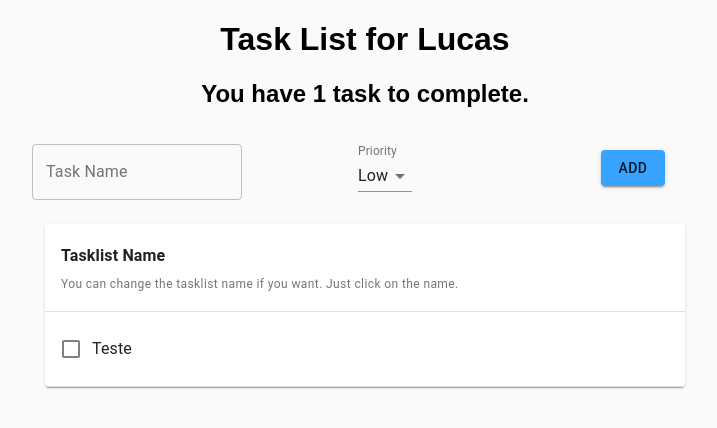
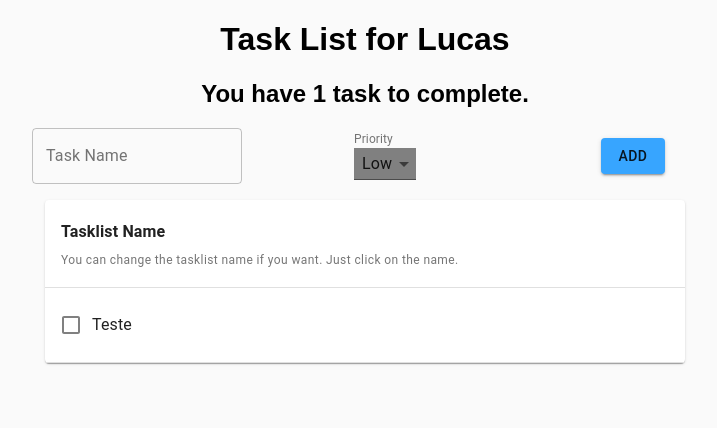
Before and after one commit to lucaspk/todolist-react, a React (Create React App) app in the folder my-app/: page / in a window 1280 px wide. Shown: the top 428 px of the page, without its empty margins (275-992 px from the left). Built offline with nearby package versions, Linux system fonts and the light colour scheme.

Commit message:
refactoring dos components existentes e criação de outros novos para modularizar o código

```diff
--- a/my-app/src/tasklist/Item.js
+++ b/my-app/src/tasklist/Item.js
@@ -1,13 +1,13 @@
 import React from 'react'
 import FormGroup from '@material-ui/core/FormGroup';
 import FormControlLabel from '@material-ui/core/FormControlLabel';
-import {getCustomCheckbox} from './taskPriority/CustomColorCheckbox'
+import {CustomColorCheckbox} from './taskPriority/CustomColorCheckbox'
 
 export const Item = (props) => {
     const text = props.taskname
     return (<FormGroup>
               <FormControlLabel
-                control={getCustomCheckbox(props)}
+                control={CustomColorCheckbox(props)}
                 label={text}
               />
             </FormGroup>);
--- a/my-app/src/tasklist/TaskList.js
+++ b/my-app/src/tasklist/TaskList.js
@@ -1,14 +1,7 @@
 import React, {Component} from 'react'
 import {TaskInput} from './taskInput/TaskInput'
-import {Item} from './Item'
-import Table from '@material-ui/core/Table';
-import TableBody from '@material-ui/core/TableBody';
-import TableCell from '@material-ui/core/TableCell';
-import TableRow from '@material-ui/core/TableRow';
-import Paper from '@material-ui/core/Paper';
-import InputBase from '@material-ui/core/InputBase';
-import FormHelperText from '@material-ui/core/FormHelperText';
 import {TaskTodoInfo} from './TaskTodoInfo';
+import { TaskTable } from './TaskTable';
 
 //no futuro ischecked pode voltar ao invés de remover []
 
@@ -67,12 +60,8 @@ class TaskList extends Component {
 
   handleSubmit(event) {
     this.handleAddTask()
-
     this.setState({taskname: ''}) // limpar input após submit
 
-    //prevenir/cancelar evento antes que ele se propague
-    //exemplo: ao tentar digitar numero em caixa de texto, ele n deixa
-    // e reclama que esta sendo digitado algo invalido
     event.preventDefault()
   }
 
@@ -86,72 +75,24 @@ class TaskList extends Component {
   }
 
   renderTaskInput() {
-
-    return <ul>
+    return  <ul>
               <TaskInput
                 onSubmitTask={this.handleSubmit}
                 onChangeTaskName={this.handleChangeTaskName}
                 taskname={this.state.taskname}
                 onChangeTaskPriority={this.handleChangeTaskPriority}
                 priority={this.state.priority}
-                priorityColor={this.handleColorPriority}
               />
             </ul>
   }
 
-  renderTableItem(task, index) {
-    return (
-            <TableCell component="th" scope="row" id="cell">
-              <Item
-                taskname={task.taskname}
-                priority={task.priority}
-                isChecked={task.isChecked}
-                description={task.description}
-                tags={task.tags}
-                subTasks={task.subTasks}
-                key={index}
-                bgcolor={task.color}
-                removeTask={() => this.handleRemoveTask(task.taskname)} />
-            </TableCell>
-      );
-  }
+  renderTaskTable(list) {
+    const helperTxt = "You can change the tasklist name if you want. Just click on the name."
 
-  renderTaskListName() {
-    return (
-      <TableRow id="tasklistname-row">
-        <TableCell component="th" scope="row" id="cell">
-            <InputBase id="tasklist-name"
-              defaultValue={this.state.tasklistName}
-              inputProps={{ 'aria-label': 'naked' }}
-              margin="normal"
-            />
-            <FormHelperText>You can change the tasklist name if you want. Just click on the name.</FormHelperText>
-        </TableCell>
-      </TableRow>
-    );
-  }
-
-  renderTaskTable(list) {
-    return (
-      <Paper id="paper">
-        <Table>
-          <TableBody>
-            {this.renderTaskListName()}
-            {list.map((task, index) => (
-              <TableRow key={index}>
-                {this.renderTableItem(task, index)}
-              </TableRow>
-            ))}
-          </TableBody>
-        </Table>
-      </Paper>
-    );
-  }
-
-  renderTaskList() {
-    const list = this.state.list
-    console.log(list)
-    return this.renderTaskTable(list)
+    return <TaskTable msg={helperTxt} list={list}
+              tasklistName={this.state.tasklistName}
+              handleRemoveTask={this.handleRemoveTask}
+              />
   }
 
   renderTasksTodoMsg() {
@@ -159,11 +100,12 @@ class TaskList extends Component {
   }
 
   render() {
+    const tasks = this.state.list
     return  <div>
               <h1>Task List for {this.state.user}</h1>
               {this.renderTasksTodoMsg()}
               {this.renderTaskInput()}
-              {this.renderTaskList()}
+              {this.renderTaskTable(tasks)}
             </div>
   }
 }
--- /dev/null
+++ b/my-app/src/tasklist/TaskListHeader.js
@@ -0,0 +1,19 @@
+import React from 'react'
+import InputBase from '@material-ui/core/InputBase';
+import FormHelperText from '@material-ui/core/FormHelperText'
+import TableCell from '@material-ui/core/TableCell';
+import TableRow from '@material-ui/core/TableRow';
+
+export const TaskListHeader = (props) => {
+    return (
+        <TableRow id="tasklistname-row">
+          <TableCell component="th" scope="row" id="cell">
+              <InputBase id="tasklist-name"
+                defaultValue={props.tasklistName}
+                inputProps={{ 'aria-label': 'naked' }}
+              />
+              <FormHelperText>{props.msg}</FormHelperText>
+          </TableCell>
+        </TableRow>
+      );
+}
--- /dev/null
+++ b/my-app/src/tasklist/TaskTable.js
@@ -0,0 +1,40 @@
+import React from 'react'
+import Table from '@material-ui/core/Table';
+import TableBody from '@material-ui/core/TableBody';
+import TableRow from '@material-ui/core/TableRow';
+import Paper from '@material-ui/core/Paper';
+import TableCell from '@material-ui/core/TableCell';
+import {Item} from './Item';
+import {TaskListHeader} from './TaskListHeader';
+
+const renderTableRows = (props) => {
+    return props.list.map((task, index) => (
+            <TableRow key={index}>
+                <TableCell component="th" scope="row" id="cell">
+                    <Item
+                        taskname={task.taskname}
+                        priority={task.priority}
+                        isChecked={task.isChecked}
+                        description={task.description}
+                        tags={task.tags}
+                        subTasks={task.subTasks}
+                        key={index}
+                        bgcolor={task.color}
+                        removeTask={() => props.handleRemoveTask(task.taskname)} />
+                </TableCell>
+            </TableRow>
+    ));
+}
+
+export const TaskTable = (props) => {
+    return (
+        <Paper id="paper">
+            <Table>
+                <TableBody>
+                    <TaskListHeader msg={props.msg} tasklistName={props.tasklistName} />
+                    {renderTableRows(props)}
+                </TableBody>
+            </Table>
+        </Paper>
+      );
+}
--- a/my-app/src/tasklist/TaskTodoInfo.js
+++ b/my-app/src/tasklist/TaskTodoInfo.js
@@ -3,7 +3,7 @@ import React from 'react'
 export const TaskTodoInfo = (props) => {
     let msg = <h2>You have {props.len} tasks to complete.</h2>
     if (props.len === 0) {
-        msg = <h2>You have no tasks. Enjoy you day!</h2>
+        msg = <h2>You have no tasks. Enjoy your day!</h2>
     } else if (props.len === 1) {
         msg = <h2>You have {props.len} task to complete.</h2>
     }
--- a/my-app/src/tasklist/taskInput/TaskInput.js
+++ b/my-app/src/tasklist/taskInput/TaskInput.js
@@ -1,9 +1,9 @@
 import React from 'react'
 import {PriorityInput} from '../taskPriority/PriorityInput'
-import TextField from '@material-ui/core/TextField'
 import Button from '@material-ui/core/Button'
 import FormControl from '@material-ui/core/FormControl'
 import { makeStyles } from '@material-ui/core/styles'
+import { TaskNameInput } from './TaskNameInput';
 
 const useStyles = makeStyles(theme => ({
   root: {
@@ -16,34 +16,43 @@ const useStyles = makeStyles(theme => ({
     flex: 0.2,
   }
 }));
+
+const renderTaskNameInput = (props) => {
+  return <TaskNameInput
+            placeholder={"Type your task here..."}
+            label={"Task Name"}
+            taskname={props.taskname}
+            onChange={props.onChangeTaskName}
+            multiline={true}
+          />
+}
+
+const renderPriorityInput = (props) => {
+  return  <PriorityInput
+            changeTaskPriority={props.onChangeTaskPriority}
+            priority={props.priority}
+          />
+}
+
+const renderAddButton = () => {
+  return  <Button variant="contained" id="add-button" type="submit">
+            Add
+          </Button>
+}
+
 //acho que isso no formato de tabela tb eh melhor
 export const TaskInput = (props) => {
   const classes = useStyles();
-  return <form onSubmit={props.onSubmitTask} >
+  return  <form onSubmit={props.onSubmitTask} >
             <FormControl className={classes.root}>
               <div className={classes.item}>
-                    <TextField
-                      autoComplete="off"
-                      variant="outlined"
-                      placeholder="Type your task here..."
-                      label="Task Name"
-                      value={props.taskname}
-                      onChange={props.onChangeTaskName}
-                      margin="normal"
-                      multiline={true}
-                    />
+                {renderTaskNameInput(props)}
               </div >
               <div className={classes.item}>
-                    <PriorityInput
-                        changeTaskPriority={props.onChangeTaskPriority}
-                        value={props.priority}
-                        priorityColor={props.priorityColor}
-                    />
+                {renderPriorityInput(props)}
               </div>
               <div className={classes.item}>
-                    <Button variant="contained" id="add-button" type="submit">
-                      Add
-                    </Button>
+                {renderAddButton()}
               </div>
             </FormControl>
           </form>
--- /dev/null
+++ b/my-app/src/tasklist/taskInput/TaskNameInput.js
@@ -0,0 +1,14 @@
+import React from 'react'
+import TextField from '@material-ui/core/TextField'
+
+export const TaskNameInput = (props) => {
+    return <TextField
+                autoComplete="off"
+                variant="outlined"
+                placeholder={props.placeholder}
+                label={props.label}
+                value={props.taskname}
+                onChange={props.onChange}
+                multiline={props.multiline}
+            />
+}
--- a/my-app/src/tasklist/taskPriority/CustomColorCheckbox.js
+++ b/my-app/src/tasklist/taskPriority/CustomColorCheckbox.js
@@ -1,7 +1,7 @@
 import React from 'react'
 import Checkbox from '@material-ui/core/Checkbox';
 
-export const getCustomCheckbox = (props) => {
+export const CustomColorCheckbox = (props) => {
   return  <Checkbox
             style={{color: props.bgcolor}}
             onChange={props.removeTask}
--- a/my-app/src/tasklist/taskPriority/PriorityInput.js
+++ b/my-app/src/tasklist/taskPriority/PriorityInput.js
@@ -1,31 +1,24 @@
 import React from 'react'
-import Select from '@material-ui/core/Select';
-import MenuItem from '@material-ui/core/MenuItem';
 import InputLabel from '@material-ui/core/InputLabel';
 import FormControl from '@material-ui/core/FormControl';
+import {PrioritySelect} from './PrioritySelect';
 
-const PRIORITIES = ["Low", "Medium", "High"]
-const COLORS = ["gray", "orange", "red"]
+const renderSelectPriority = (props) => {
+    const PRIORITIES = ["Low", "Medium", "High"]
+    const COLORS = ["gray", "orange", "red"]
+    return <PrioritySelect
+                onChange={props.changeTaskPriority}
+                priority={props.priority}
+                PRIORITIES={PRIORITIES}
+                COLORS={COLORS}
+            />
+}
 
 export const PriorityInput = (props) => {
     return  (
         <FormControl>
             <InputLabel htmlFor="priority-select">Priority</InputLabel>
-            <Select
-                onChange={props.changeTaskPriority}
-                value={props.value}
-                inputProps={{
-                    name: 'priority',
-                    id: 'priority-select',
-                }}>
-                    {
-                        PRIORITIES.map((priority, index) => (
-                        <MenuItem key={index} value={priority} style={{backgroundColor: COLORS[index]}}>
-                            {priority}
-                        </MenuItem>
-                        ))
-                    }
-            </Select>
+            {renderSelectPriority(props)}
         </FormControl>
     )
 }
--- /dev/null
+++ b/my-app/src/tasklist/taskPriority/PrioritySelect.js
@@ -0,0 +1,21 @@
+import React from 'react'
+import Select from '@material-ui/core/Select';
+import MenuItem from '@material-ui/core/MenuItem';
+
+export const PrioritySelect = (props) => {
+    let priority = props.priority
+    let idx = props.PRIORITIES.indexOf(priority)
+
+    return  <Select style={{backgroundColor: props.COLORS[idx], paddingLeft:"0.5em"}}
+                onChange={props.onChange}
+                value={priority}
+                inputProps={{ name: 'priority', id: 'priority-select' }}>
+                    {
+                        props.PRIORITIES.map((currPriority, index) => (
+                        <MenuItem key={index} value={currPriority} style={{backgroundColor: props.COLORS[index]}}>
+                            {currPriority}
+                        </MenuItem>
+                        ))
+                    }
+            </Select>
+}
```
Also changed, not shown: my-app/src/index.css (line endings or trailing spaces), my-app/src/todo.txt. Lines whose indentation alone changed are shown as unchanged.
